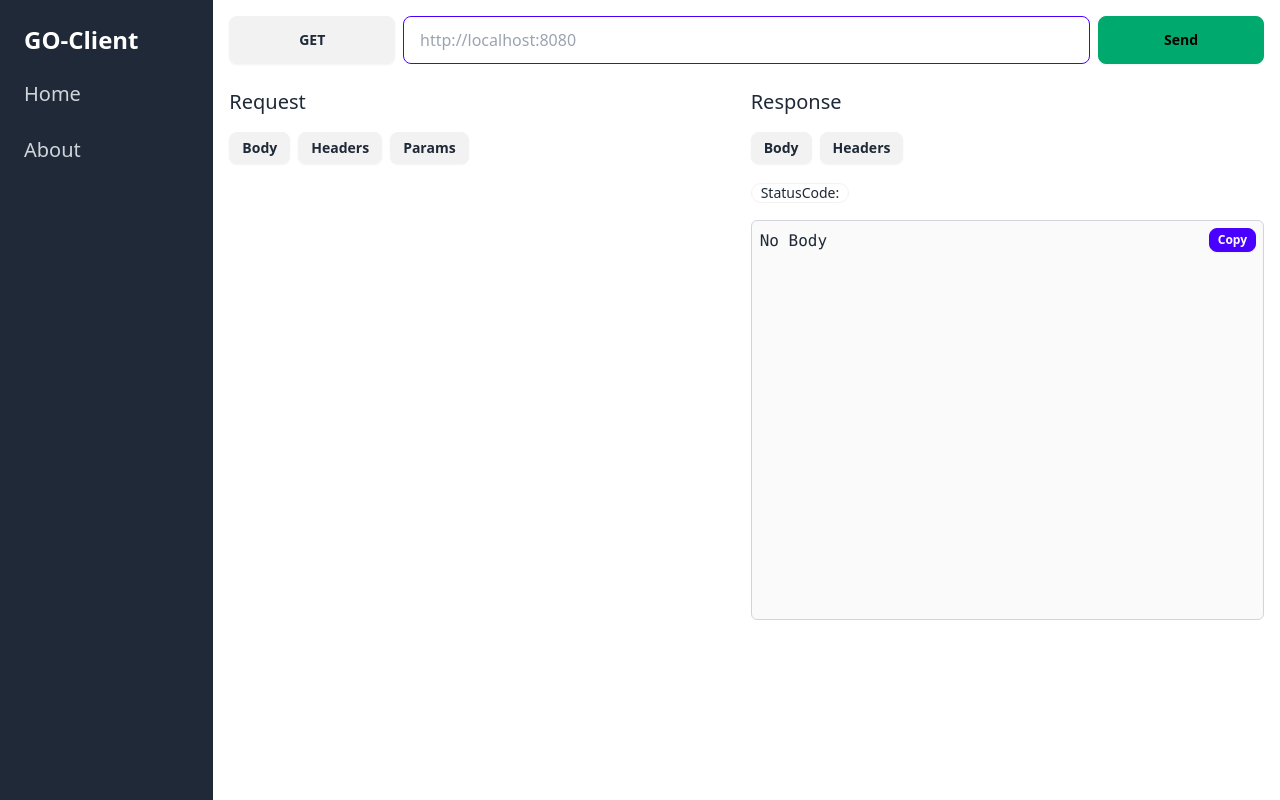
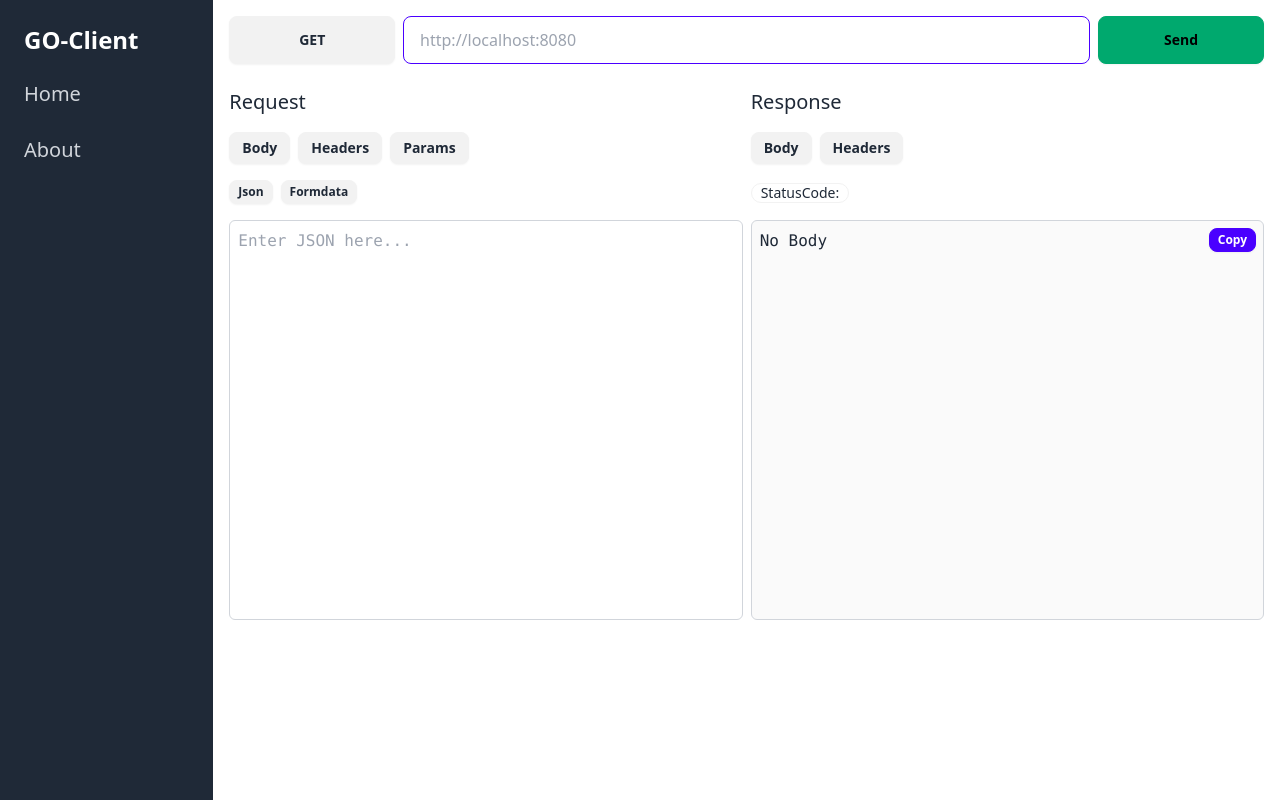
Before and after one commit to Secar98/go-fetch, a Svelte app in the folder frontend/: page / in a window 1280 px wide. Built offline with nearby package versions, Linux system fonts and the light colour scheme.

Commit message:
Remove router from subcomponents

```diff
--- a/frontend/src/components/RequestContainer.svelte
+++ b/frontend/src/components/RequestContainer.svelte
@@ -1,23 +1,33 @@
 <script>
-    import Router, { link } from 'svelte-spa-router'
-    import BodyContainer from './sub-containers/BodyContainer.svelte'
+    import BodyContainer from './sub-containers/BodyContainer.svelte';
     import Headers from './sub-containers/request/RequestHeaders.svelte';
     import QueryParams from './sub-containers/request/RequestQueryParams.svelte';
-    const prefix = '/home'
-    const routes = {
-        '/request-body': BodyContainer,
-        '/request-body/*': BodyContainer,
-        '/request-headers': Headers,
-        '/request-query': QueryParams,
+
+    let currentSection = 'body';
+
+    function renderSection(section) {
+        switch (section) {
+            case 'body':
+                return BodyContainer;
+            case 'headers':
+                return Headers;
+            case 'params':
+                return QueryParams;
+            default:
+                return null;
+        }
     }
 </script>
+
 <div>
     <h1 class="text-xl mb-4">Request</h1>
     <div class="grid grid-flow-col justify-start gap-2 mb-4">
-        <a href="/home/request-body" use:link class="btn btn-sm">Body</a>
-        <a href="/home/request-headers" use:link class="btn btn-sm">Headers</a>
-        <a href="/home/request-query" use:link class="btn btn-sm">Params</a>
+        <button on:click={() => currentSection = 'body'} class="btn btn-sm">Body</button>
+        <button on:click={() => currentSection = 'headers'} class="btn btn-sm">Headers</button>
+        <button on:click={() => currentSection = 'params'} class="btn btn-sm">Params</button>
     </div>
 
-    <Router {routes} {prefix} />
+    {#if renderSection(currentSection)}
+        <svelte:component this={renderSection(currentSection)} />
+    {/if}
 </div>
--- a/frontend/src/components/sub-containers/BodyContainer.svelte
+++ b/frontend/src/components/sub-containers/BodyContainer.svelte
@@ -1,20 +1,27 @@
-<script lang="ts">
-    import Router, { link } from 'svelte-spa-router'
-    import JsonContainer from "./request/RequestJson.svelte";
-    import FormData from './request/RequestFormData.svelte';
+<script>
+    import RequestJson from './request/RequestJson.svelte';
+    import RequestFormData from './request/RequestFormData.svelte';
+    let showSection = 'json';
 
-    const prefix = '/home/request-body'
-    const routes = {
-        '/json': JsonContainer,
-        '/form-data': FormData,
+    function renderSection(section) {
+        switch (section) {
+            case 'json':
+                return RequestJson;
+            case 'formdata':
+                return RequestFormData;
+            default:
+                return null;
+        }
     }
 </script>
 
 <div>
     <div class="grid grid-flow-col justify-start gap-2 mb-4">
-        <a href="/home/request-body/json" use:link class="btn btn-xs">Json</a>
-        <a href="/home/request-body/form-data" use:link class="btn btn-xs">Form Data</a>
+        <button class="btn btn-xs" on:click={() => showSection = 'json'}>Json</button>
+        <button class="btn btn-xs" on:click={() => showSection = 'formdata'}>Formdata</button>
     </div>
 
-    <Router {routes} {prefix} />
+    {#if renderSection(showSection)}
+        <svelte:component this={renderSection(showSection)} />
+    {/if}
 </div>
```
